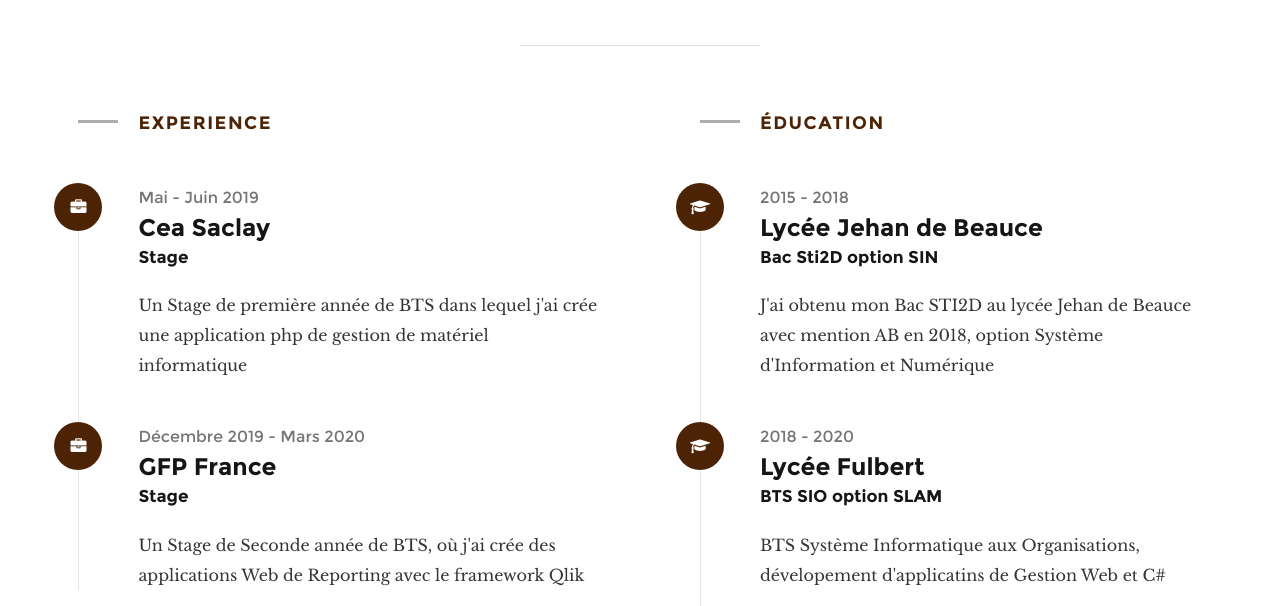
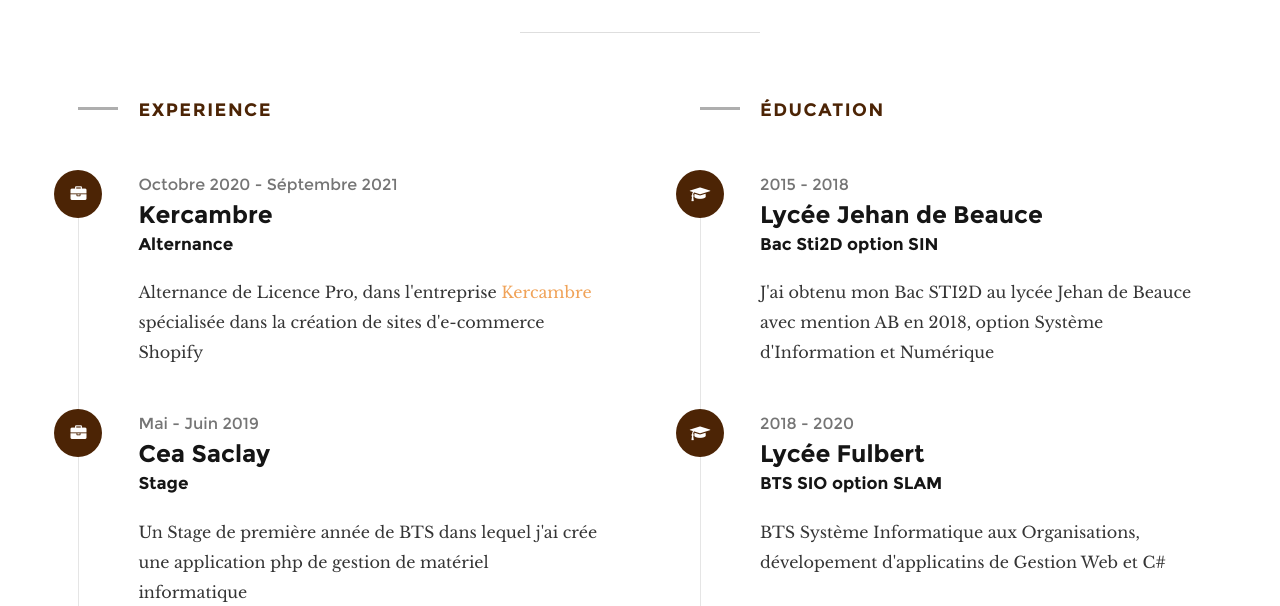
Before and after one commit to Dummy420/Portfolio, a PHP site: page / in a window 1280 px wide. Shown: the part 2591-3197 px from the top of the page. Run offline with PHP 8.4, Linux system fonts and the light colour scheme; some web fonts are replaced.

Commit message:
Update de dernière minute

```diff
--- a/index.php
+++ b/index.php
@@ -103,8 +103,8 @@
 			  				<h3 class="animate-intro">Hello, World.</h3>
 				  			<h1 class="animate-intro">
 							Je suis Clément Pavel, <br>
-							Étudiant en BTS SIO<br>
-							Option SLAM
+							Étudiant en Licence Pro MIAW<br>
+							spécialisation DAWI
 				  			</h1>
 
 							<ul class="home-section-links">
@@ -142,7 +142,7 @@
 					<h3 class="animate-this">About</h3>
 	   			<h1 class="animate-this">A propos de Moi.</h1>
 
-	   			<p class="lead animate-this">Je suis Étudiant en BTS SIO option SLAM, dans l'informatique de Gestion, Plus précisément le Développement de Solutions informatique</p>
+	   			<p class="lead animate-this">Je suis Étudiant en LP MIAW spécialisation DAWI, dans le développement de sites Web, Internet & Intranet</p>
 				</div>
    			<p>
    				<a href="public/CV_Pavel_0920.pdf" class="button full-width animate-this">Voir mon CV</a>
@@ -226,6 +226,20 @@
 
 	   		<div class="timeline-wrap">
 
+			   <div class="timeline-block animate-this">
+	   				<div class="timeline-ico">
+	   					<i class="fa fa-briefcase"></i>
+	   				</div>
+	   				<div class="timeline-header">
+	   					<p class="timeframe">Octobre 2020 - Séptembre 2021</p>
+	   					<h3>Kercambre</h3>
+	   					<h4>Alternance</h4>
+	   				</div>
+	   				<div class="timeline-content">
+	   					<p>Alternance de Licence Pro, dans l'entreprise <a href="kercambre.com">Kercambre</a> spécialisée dans la création de sites d'e-commerce Shopify</p>
+	   				</div>
+				</div> <!-- end timeline-block -->
+
    				<div class="timeline-block animate-this">
 	   				<div class="timeline-ico">
 	   					<i class="fa fa-briefcase"></i>
@@ -238,7 +252,7 @@
 	   				<div class="timeline-content">
 	   					<p>Un Stage de première année de BTS dans lequel j'ai crée une application php de gestion de matériel informatique</p>
 	   				</div>
-				   </div> <!-- end timeline-block -->
+				</div> <!-- end timeline-block -->
 
 				<div class="timeline-block animate-this">
 	   				<div class="timeline-ico">
@@ -410,7 +424,7 @@
 
    	<div class="row contact-info">
 
-   		<div class="col-four tab-full">
+   		<!-- <div class="col-four tab-full">
    			<h5 class="animate-this">Où me trouver</h5>
 
    			<p class="animate-this">
@@ -418,7 +432,7 @@
             28230<br>
             Epernon
             </p>
-   		</div> <!-- end col-four -->
+   		</div> end col-four -->
 
    		<div class="col-four tab-full collapse">
    			<h5 class="animate-this">Contactez-moi</h5>
@@ -428,13 +442,13 @@
 			   </p>
    		</div> <!-- end col-four -->
 
-   		<div class="col-four tab-full">
+   		<!-- <div class="col-four tab-full">
    			<h5 class="animate-this">Applez-moi</h5>
 
    			<p class="animate-this">
    				06 95 61 67 76
 			   </p>
-   		</div> <!-- end col-four -->
+   		</div> end col-four -->
 
    	</div> <!-- end row contact-info -->
 
```
